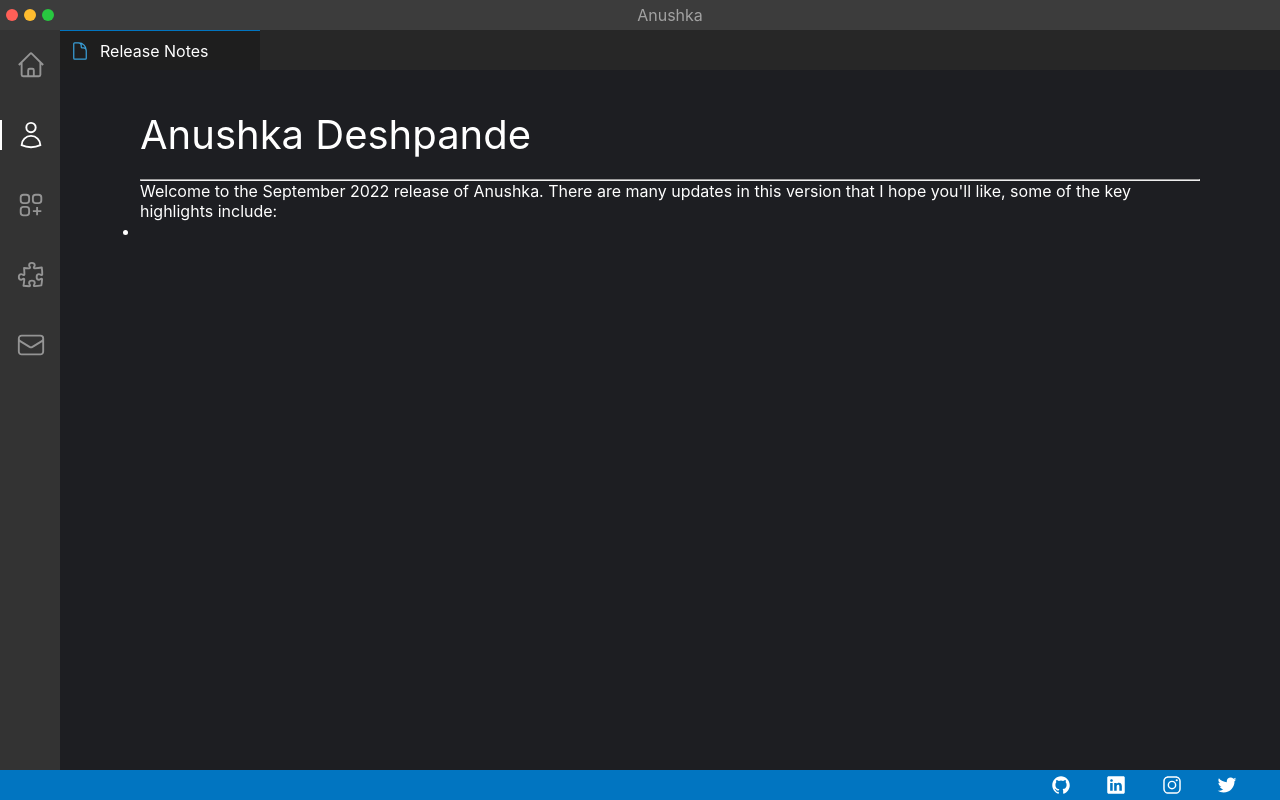
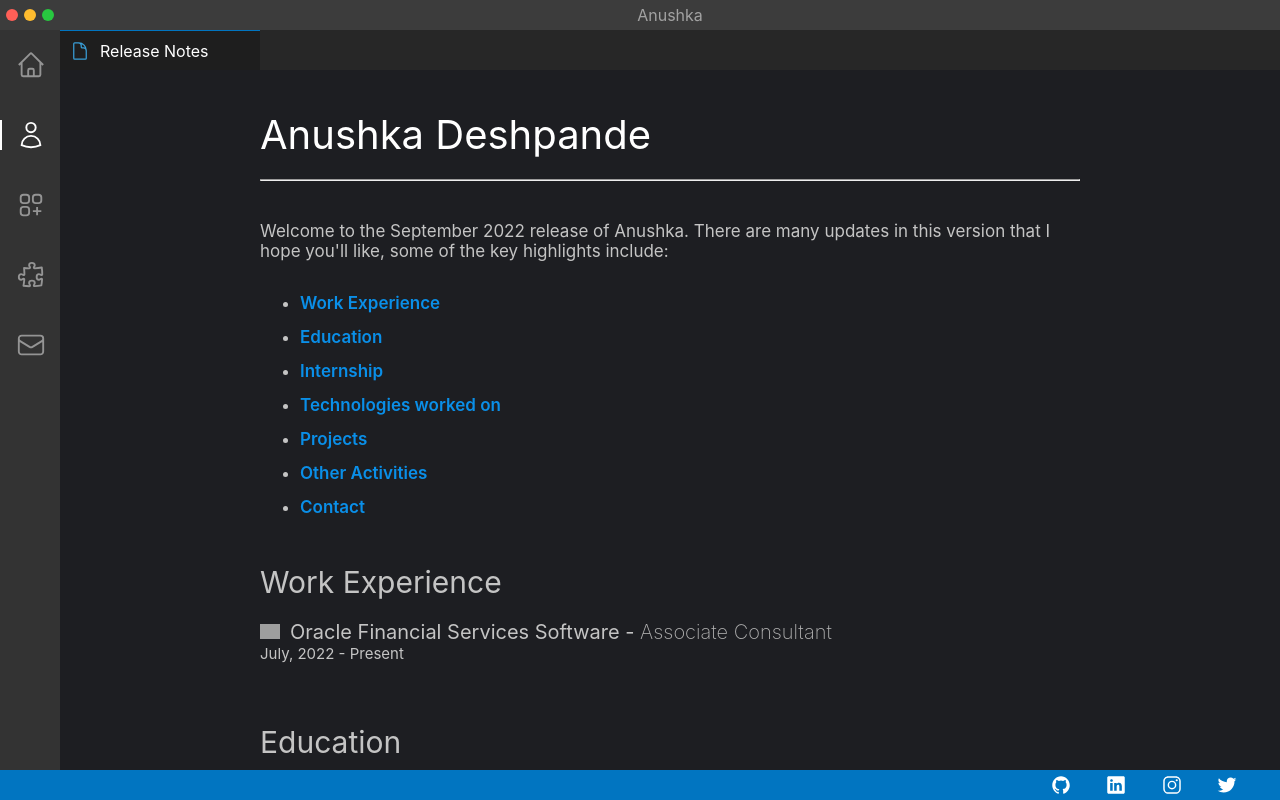
Before and after one commit to anushkadeshpande/vscode-theme-portfolio, a React (Create React App) app: page /about in a window 1280 px wide. Built offline with nearby package versions, Linux system fonts and the light colour scheme; grey boxes are pictures that could not be loaded.

Commit message:
feat: Built about page

```diff
--- /dev/null
+++ b/src/components/TechnologyCard.css
@@ -0,0 +1,16 @@
+.TechnologyCard {
+    height: 75px;
+    width: 75px;
+    background-color: #33343b;
+    padding: 10px;
+    margin: 20px;
+    display: flex;
+    flex-direction: column;
+    align-items: center;
+    border-radius: 10px;
+}
+
+.TechnologyCard > img {
+    margin-bottom: 5px;
+    height: 50px;
+}
--- /dev/null
+++ b/src/components/TechnologyCard.js
@@ -0,0 +1,14 @@
+import React from 'react'
+import './TechnologyCard.css'
+
+const TechnologyCard = (dataItem) => {
+
+  return (
+    <div className="TechnologyCard">
+        <img src={dataItem.data.logo} />
+        <p>{dataItem.data.name}</p>
+    </div>
+  )
+}
+
+export default TechnologyCard
--- /dev/null
+++ b/src/data/data.js
@@ -0,0 +1,27 @@
+export const technologyData = [
+    {
+        id: 1,
+        name: "ReactJS",
+        logo: "https://cdn1.iconfinder.com/data/icons/programing-development-8/24/react_logo-512.png"
+    },
+    {
+        id: 2,
+        name: "JavaScript",
+        logo: "https://upload.wikimedia.org/wikipedia/commons/6/6a/JavaScript-logo.png"
+    },
+    {
+        id: 3,
+        name: "NodeJS",
+        logo: "https://cdn.iconscout.com/icon/free/png-256/node-js-1174925.png"
+    },
+    {
+        id: 4,
+        name: "Firebase",
+        logo: "https://assets.stickpng.com/images/5847f40ecef1014c0b5e488a.png"
+    },
+    {
+        id: 5,
+        name: "MongoDB",
+        logo: "https://www.pngkey.com/png/full/494-4942154_mongodb-icon-mongodb-svg.png"
+    }
+]
--- a/src/pages/About.css
+++ b/src/pages/About.css
@@ -1,9 +1,11 @@
 .About {
     color: #fff;
+    height: 100%;
+    overflow-y: scroll;
 }
 
 .About__content {
-    margin: 80px;
+    margin: 80px 200px 80px 200px;
 }
 
 .About__content__header {
@@ -14,6 +16,49 @@
     margin-top: 20px;
 }
 
+.About__content__body {
+    color: #c4c4c4;
+    margin-top: 40px;
+    font-size: 17px;
+}
+
+.About__content__body > div > ul {
+    margin-top: 25px;
+    margin-left: 40px;
+    line-height: 2;
+}
+
+.About__content__body > div > ul > li > a {
+    font-weight: 600;
+    text-decoration: none;
+    color: #0a8fe8;
+    cursor: pointer;
+}
+
+.About__section {
+    margin-top: 40px;
+}
+
+.About__section__head {
+    font-size: 30px;
+}
+
+/* .About__content__body > div > ul > li {
+    list-style: none;
+}
+
+.About__content__body > div > ul > li:before {
+    content:"· ";
+    font-size:40px;
+    vertical-align:middle;
+    line-height:1px;
+} */
+
+.technologyCards {
+    display: flex;
+    flex-wrap: wrap;
+}
+
 @media screen and (max-width: 800px) {
     .About__content {
         margin: 70px 20px 50px 20px;
--- a/src/pages/About.js
+++ b/src/pages/About.js
@@ -1,5 +1,7 @@
 import TabBar from "../components/TabBar";
 import "./About.css";
+import { technologyData as data } from "../data/data";
+import TechnologyCard from "../components/TechnologyCard";
 
 
 
@@ -51,8 +53,8 @@ const About = () => {
 
         return month + " " + yyyy;
     }
-    // console.log(dd, "/", mm, "/", yyyy, "/");
-  return (
+
+    return (
     <div className="About">
       <TabBar tabName="Release Notes" />
 
@@ -69,9 +71,57 @@ const About = () => {
             the key highlights include:
             <ul>
                 <li>
+                    <a href="#workExpSection">Work Experience</a>
+                </li>
 
+                <li>
+                    <a href="#educationSection">Education</a>
+                </li>
+                <li>
+                    <a href="#internshipSection">Internship</a>
+                </li>
+                <li>
+                    <a href="#technologySection">Technologies worked on</a>
+                </li>
+                <li>
+                    <a>Projects</a>
+                </li>
+                <li>
+                    <a>Other Activities</a>
+                </li>
+                <li>
+                    <a>Contact</a>
                 </li>
             </ul>
+          </div>
+
+          <div className="About__section">
+            <p className="About__section__head" id="workExpSection">Work Experience</p>
+            <p style={{fontSize:"20px", marginTop: "20px", fontWeight: 400}}><img src="https://companieslogo.com/img/orig/ORCL-d5a587ae.png?t=1633210264" style={{height: "15px", marginRight: "10px"}} />Oracle Financial Services Software  -  <span style={{color:"#b1b1b1", fontWeight: 200}}>Associate Consultant</span></p>
+            <p style={{fontSize: "15px"}}>July, 2022 - Present</p>
+            <p style={{fontSize: "18px", color: "#a2a2a2", visibility: "hidden"}}>Worked on technologies like Spring Boot, Oracle DB, Java</p>
+          </div>
+
+          <div className="About__section">
+            <p className="About__section__head" id="educationSection">Education</p>
+            <p style={{fontSize:"20px", marginTop: "20px", fontWeight: 400}}>Bachlor of Engineering  -  <span style={{color:"#b1b1b1", fontWeight: 200}}>Information Technology</span></p>
+            <p style={{fontSize: "15px"}}>2018 - 2022</p>
+            <p style={{fontSize: "16px", color: "#a2a2a2", marginTop: "10px"}}>First class with distinction with a CGPA of 9.24</p>
+          </div>
+
+          <div className="About__section">
+            <p className="About__section__head" id="internshipSection">Internship</p>
+            <p style={{fontSize:"20px", marginTop: "20px", fontWeight: 400}}><img src="https://portal.coepvlab.ac.in/InTechOlympiad/resource/images/ITO-LOGO.png" style={{height: "15px", marginRight: "10px"}} />InTech Olympiad</p>
+            <p style={{fontSize: "15px"}}>May 2020 - July 2020</p>
+            <p style={{fontSize: "16px", color: "#a2a2a2", marginTop: "10px"}}>Worked on ideation and mobile app UI designing and wireframing</p>
+          </div>
+
+          <div className="About__section">
+            <p className="About__section__head" id="educationSection">Technologies Worked on</p>
+            <div className="technologyCards">
+                {data.map(dataItem =>
+                    <TechnologyCard data={dataItem} />)}
+            </div>
           </div>
         </div>
       </div>
```
